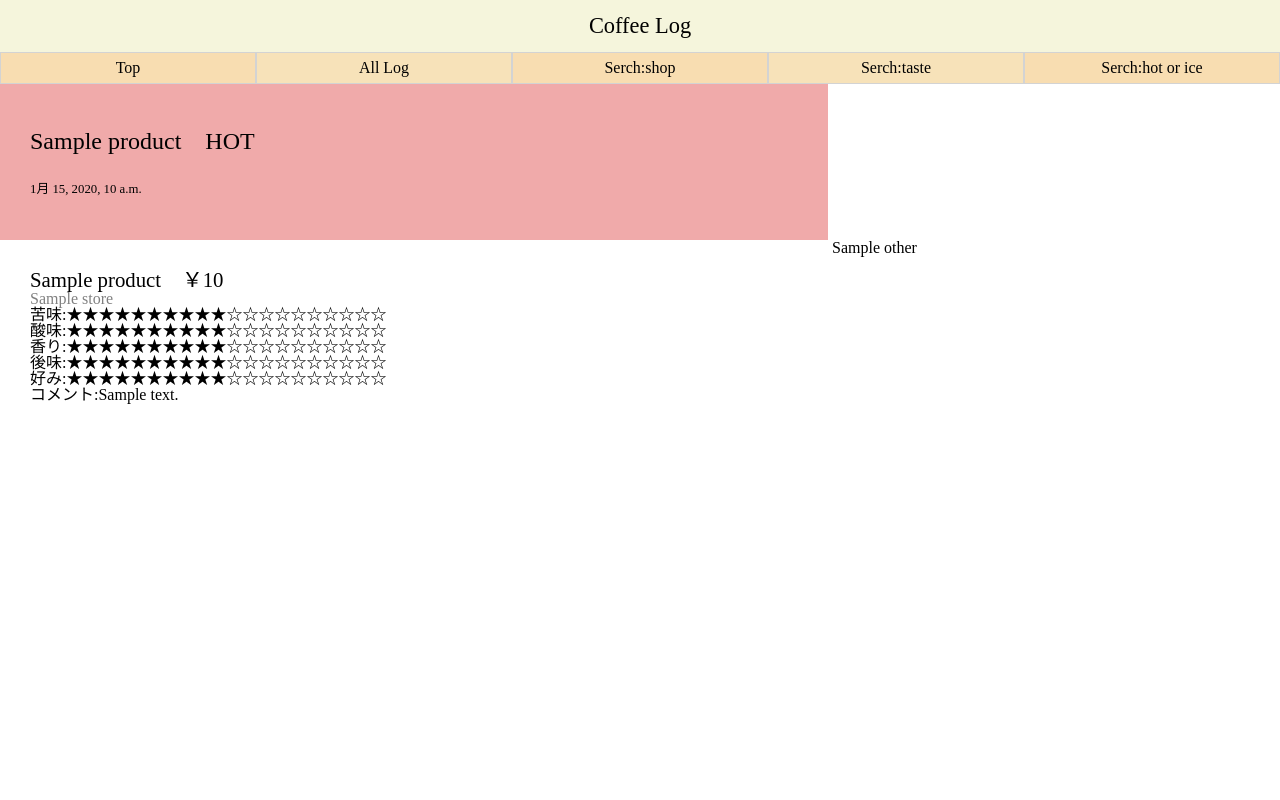
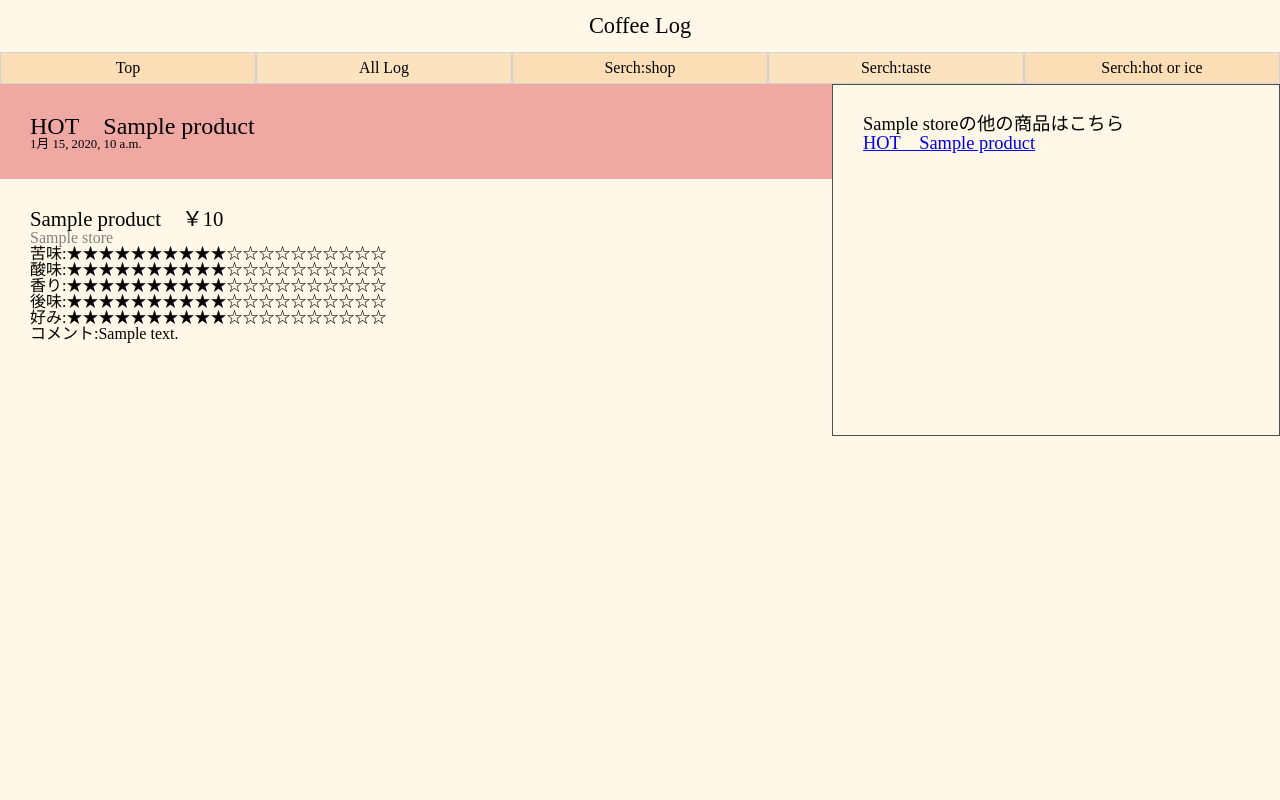
Before and after one commit to Tkutose/coffeelog, a Django app: template coffeelog/templates/coffeelog/log_detail.html in a window 1280 px wide. Run offline with Django 3.2, Linux system fonts and the light colour scheme; the template is opened without the code that fills it: most values are stand-ins (such as "Sample title", 1, 10 or a date in 2020); data that the repository does not hold is empty.

Commit message:
段組みの変更とCSSの修正

```diff
--- a/coffeelog/static/coffeelog/css/parts/_header-block.scss
+++ b/coffeelog/static/coffeelog/css/parts/_header-block.scss
@@ -1,5 +1,4 @@
 .header {
-    background-color: beige;
     text-align: center;
 }
 
--- /dev/null
+++ b/coffeelog/static/coffeelog/css/parts/_other-block.scss
@@ -0,0 +1,10 @@
+.other {
+    border: solid 1px #4e4e4e;
+    font-size: 115%;
+    height: 100%;
+    padding: 30px;
+}
+
+.other__list {
+    list-style-type: none;
+}
--- a/coffeelog/static/coffeelog/css/parts/_top-block.scss
+++ b/coffeelog/static/coffeelog/css/parts/_top-block.scss
@@ -5,7 +5,6 @@
         height: 12%;
         justify-content: space-around;
         padding: 30px;
-        width: 60%;
 
     &--ice {
         background-color: #89e8ebab;
--- a/coffeelog/static/coffeelog/css/reset.css
+++ b/coffeelog/static/coffeelog/css/reset.css
@@ -34,6 +34,8 @@ html {
 }
 
 body {
+    /* 追加 coffeelog */
+    background-color: #fff8e8;
     width: 100%;
     height: 100%;
     line-height:1;
--- a/coffeelog/static/coffeelog/css/style.css
+++ b/coffeelog/static/coffeelog/css/style.css
@@ -1,5 +1,4 @@
 .header {
-  background-color: beige;
   text-align: center;
 }
 
@@ -19,6 +18,17 @@
 
 .log__shop {
   color: gray;
+}
+
+.other {
+  border: solid 1px #4e4e4e;
+  font-size: 115%;
+  height: 100%;
+  padding: 30px;
+}
+
+.other__list {
+  list-style-type: none;
 }
 
 .main {
@@ -110,7 +120,6 @@
   -ms-flex-pack: distribute;
       justify-content: space-around;
   padding: 30px;
-  width: 60%;
 }
 
 .top--ice {
--- a/coffeelog/static/coffeelog/css/style.scss
+++ b/coffeelog/static/coffeelog/css/style.scss
@@ -1,6 +1,7 @@
 @charset "UTF-8";
 @import  'parts/header-block';
 @import  'parts/log-block';
+@import  'parts/other-block';
 @import  'parts/main-block';
 @import  'parts/navigate-block';
 @import  'parts/top-block';
--- a/coffeelog/templates/coffeelog/base.html
+++ b/coffeelog/templates/coffeelog/base.html
@@ -22,11 +22,13 @@
         </div>
     </header>
 
-        {% block top %}
-        {% endblock %}
+
     <div class="main">
 
         <div class="main__content">
+            {% block top %}
+            {% endblock %}
+
             {% block main %}
             {% endblock %}
         </div>
--- a/coffeelog/templates/coffeelog/log_detail.html
+++ b/coffeelog/templates/coffeelog/log_detail.html
@@ -4,9 +4,12 @@
 {% block title %}{{ log.product }} {% endblock %}
 
 {% block top %}
+
+
+
 <div class="top top--{{log.hot|hot_or_ice}}">
-<p class="top__text">{{ log.product }}&emsp;{{log.hot|hot_or_ice}}</p>
-<p class="top__date">{{ log.date }}</p>
+    <p class="top__text">{{log.hot|hot_or_ice}}&emsp;{{ log.product }}</p>
+    <p class="top__date">{{ log.date }}</p>
 </div>
 {% endblock %}
 
@@ -31,7 +34,12 @@
 
 {% block sub %}
 <div class="other">
-    {{ other }}
+    <div class="other__name">{{ log.store }}の他の商品はこちら</div>
+    <ul class="other__list">
+    {% for item in other %}
+        <li><a href="{% url 'coffeelog:detail' item.id %}">{{item.hot|hot_or_ice}}&emsp;{{item.product}}</a></li>
+    {% endfor %}
+    </ul>
 </div>
 
 {% endblock %}
```
